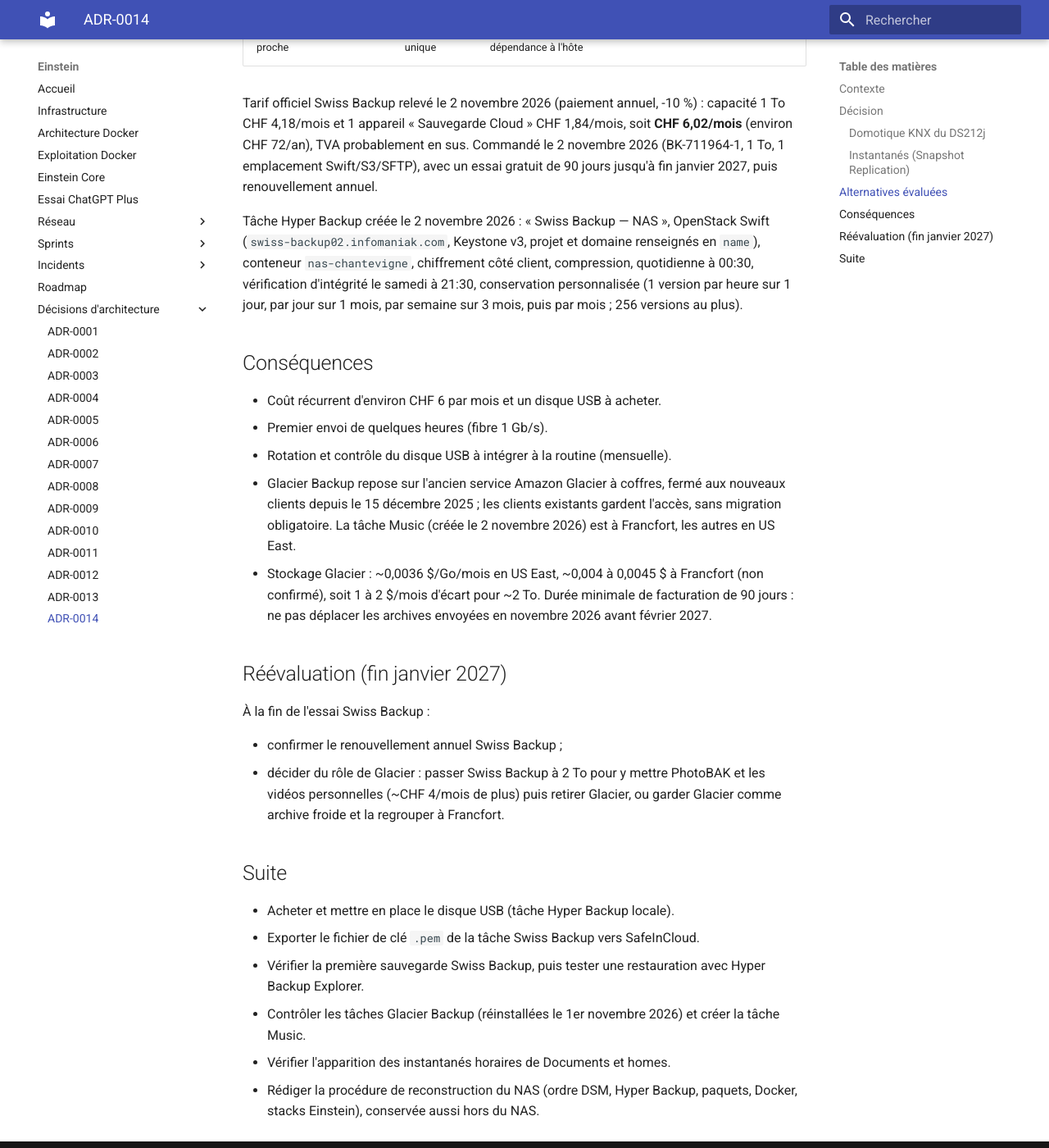
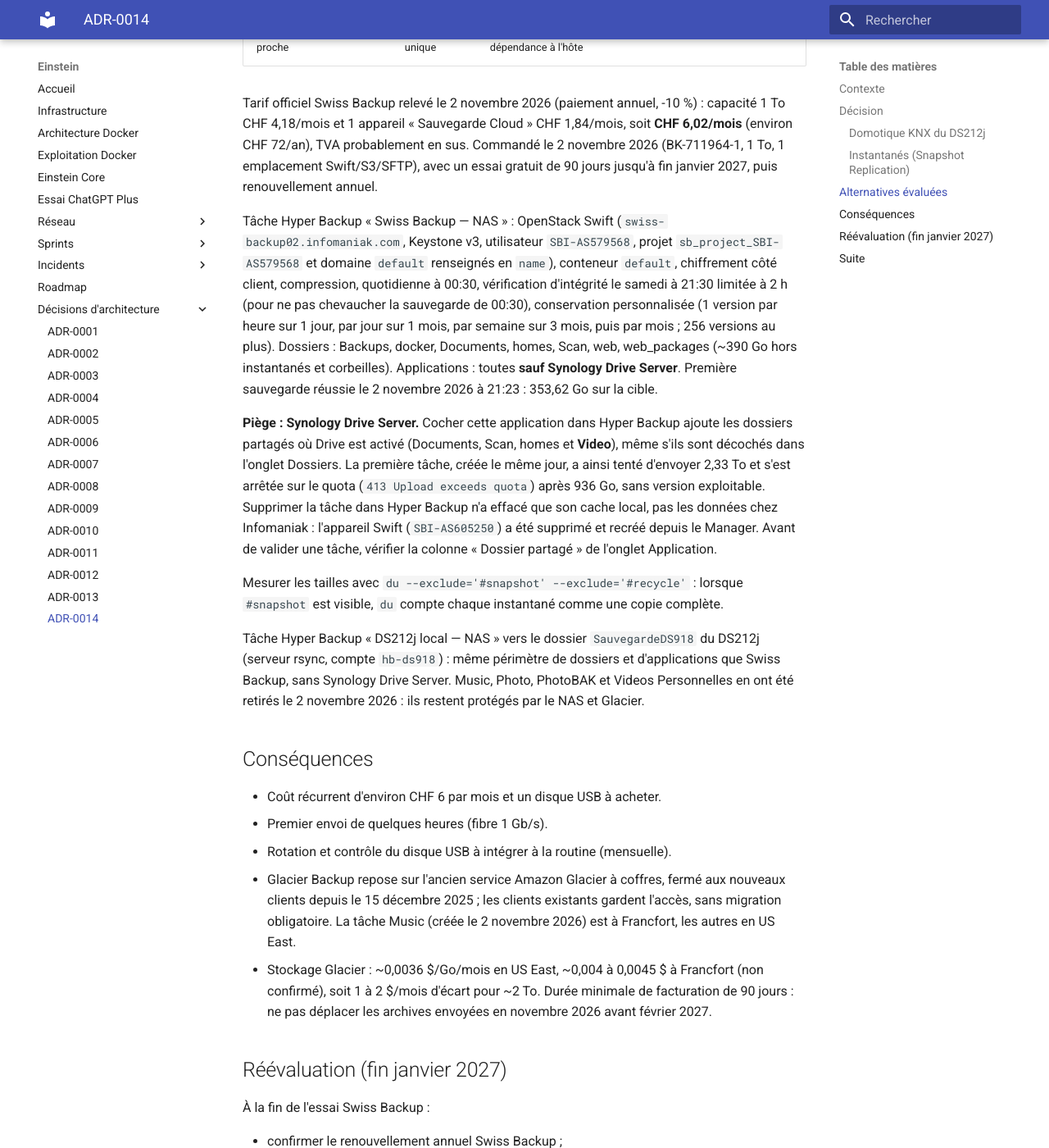
Before and after one commit to asanchez74/Einstein, an MkDocs documentation site: the page built from docs/adr/0014-strategie-sauvegarde-3-2-1.md, in a window 1280 px wide and 1400 px high, scrolled down 3284 px. Shown: the whole window at 82% size. Built offline with MkDocs 1.6.1 and Material for MkDocs 9.7.7, drawn with Linux system fonts in a browser that asks for light colours; some of the changed text lies outside the part shown.

Commit message:
docs: ADR-0014, première sauvegarde Swiss Backup et piège Synology Drive Server
Co-Authored-By: Claude Opus 5.5 <noreply@anthropic.com>

```diff
--- a/docs/adr/0014-strategie-sauvegarde-3-2-1.md
+++ b/docs/adr/0014-strategie-sauvegarde-3-2-1.md
@@ -113,12 +113,37 @@ Commandé le 2 novembre 2026 (BK-711964-1, 1 To, 1 emplacement Swift/S3/SFTP),
 avec un essai gratuit de 90 jours jusqu'à fin janvier 2027, puis renouvellement
 annuel.
 
-Tâche Hyper Backup créée le 2 novembre 2026 : « Swiss Backup — NAS », OpenStack
-Swift (`swiss-backup02.infomaniak.com`, Keystone v3, projet et domaine renseignés
-en `name`), conteneur `nas-chantevigne`, chiffrement côté client, compression,
-quotidienne à 00:30, vérification d'intégrité le samedi à 21:30, conservation
-personnalisée (1 version par heure sur 1 jour, par jour sur 1 mois, par semaine
-sur 3 mois, puis par mois ; 256 versions au plus).
+Tâche Hyper Backup « Swiss Backup — NAS » : OpenStack Swift
+(`swiss-backup02.infomaniak.com`, Keystone v3, utilisateur `SBI-AS579568`,
+projet `sb_project_SBI-AS579568` et domaine `default` renseignés en `name`),
+conteneur `default`, chiffrement côté client, compression, quotidienne à 00:30,
+vérification d'intégrité le samedi à 21:30 limitée à 2 h (pour ne pas chevaucher
+la sauvegarde de 00:30), conservation personnalisée (1 version par heure sur
+1 jour, par jour sur 1 mois, par semaine sur 3 mois, puis par mois ; 256 versions
+au plus). Dossiers : Backups, docker, Documents, homes, Scan, web, web_packages
+(~390 Go hors instantanés et corbeilles). Applications : toutes **sauf Synology
+Drive Server**. Première sauvegarde réussie le 2 novembre 2026 à 21:23 :
+353,62 Go sur la cible.
+
+**Piège : Synology Drive Server.** Cocher cette application dans Hyper Backup
+ajoute les dossiers partagés où Drive est activé (Documents, Scan, homes et
+**Video**), même s'ils sont décochés dans l'onglet Dossiers. La première tâche,
+créée le même jour, a ainsi tenté d'envoyer 2,33 To et s'est arrêtée sur le
+quota (`413 Upload exceeds quota`) après 936 Go, sans version exploitable.
+Supprimer la tâche dans Hyper Backup n'a effacé que son cache local, pas les
+données chez Infomaniak : l'appareil Swift (`SBI-AS605250`) a été supprimé et
+recréé depuis le Manager. Avant de valider une tâche, vérifier la colonne
+« Dossier partagé » de l'onglet Application.
+
+Mesurer les tailles avec `du --exclude='#snapshot' --exclude='#recycle'` :
+lorsque `#snapshot` est visible, `du` compte chaque instantané comme une copie
+complète.
+
+Tâche Hyper Backup « DS212j local — NAS » vers le dossier `SauvegardeDS918` du
+DS212j (serveur rsync, compte `hb-ds918`) : même périmètre de dossiers et
+d'applications que Swiss Backup, sans Synology Drive Server. Music, Photo,
+PhotoBAK et Videos Personnelles en ont été retirés le 2 novembre 2026 : ils
+restent protégés par le NAS et Glacier.
 
 ## Conséquences
 
@@ -147,8 +172,8 @@ sur 3 mois, puis par mois ; 256 versions au plus).
 
 - Acheter et mettre en place le disque USB (tâche Hyper Backup locale).
 - Exporter le fichier de clé `.pem` de la tâche Swiss Backup vers SafeInCloud.
-- Vérifier la première sauvegarde Swiss Backup, puis tester une restauration
-  avec Hyper Backup Explorer.
+- Tester une restauration depuis Swiss Backup avec Hyper Backup Explorer.
+- Vérifier la première sauvegarde « DS212j local — NAS ».
 - Contrôler les tâches Glacier Backup (réinstallées le 1er novembre 2026) et
   créer la tâche Music.
 - Vérifier l'apparition des instantanés horaires de Documents et homes.
```
